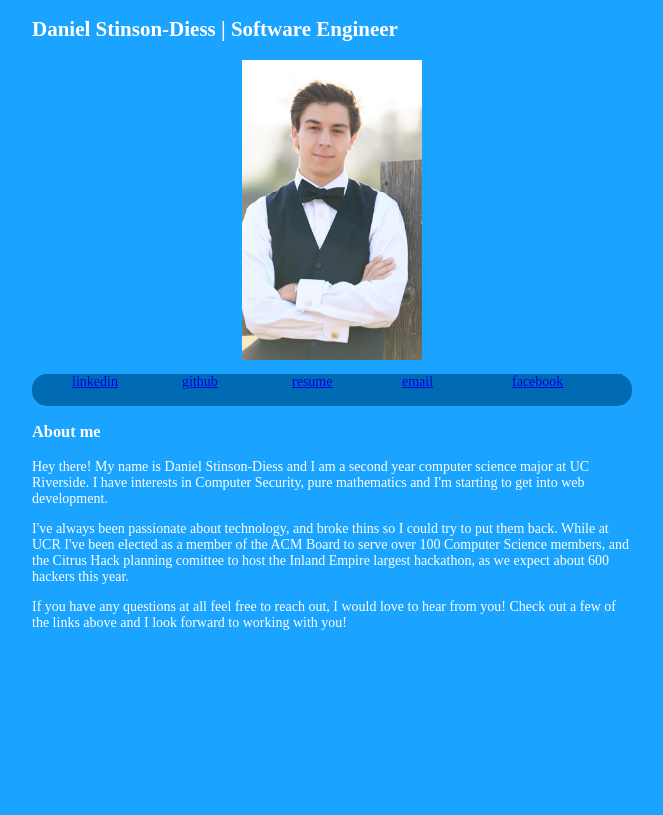
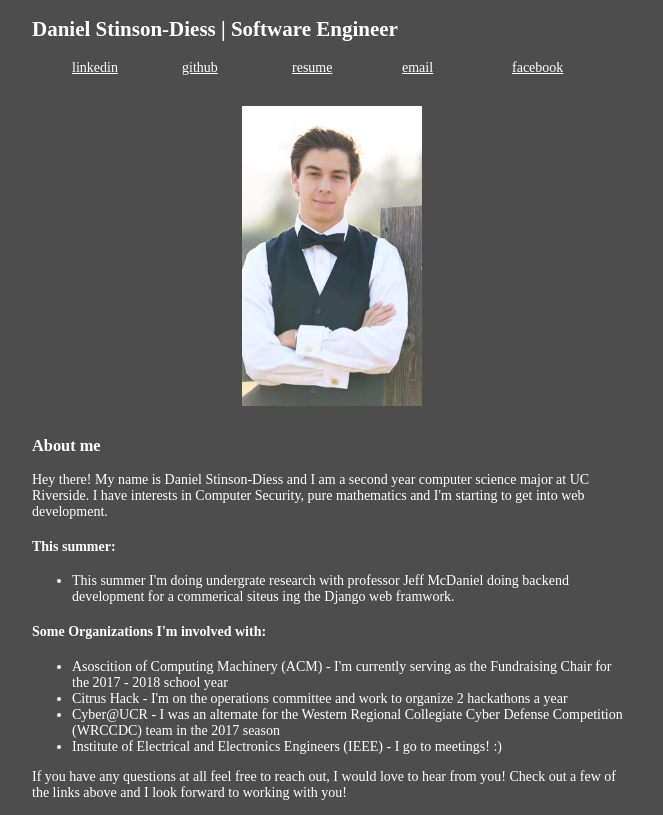
Before and after one commit to shellcromancer/shellcromancer.github.io, a plain HTML site: page index.html in a window 1280 px wide. Shown: the whole page, without its empty margins (308-971 px from the left). Drawn offline with Linux system fonts and the light colour scheme; a web font is replaced by a local one.

Commit message:
Edit content and style

```diff
--- a/css/main.css
+++ b/css/main.css
@@ -1,5 +1,5 @@
 body {
-	background-color: #1aa3ff;
+	background-color: #4d4d4d;
 	color: white;
 	text-decoration: none;
 	max-width: 600px;
@@ -24,7 +24,6 @@ body {
 .links {
 	display: flexbox;
 	margin: auto;
-	background-color: #006bb3;
 	border-radius: 15px;
 }
 
@@ -38,7 +37,7 @@ body {
 
 .links a {
 	display: block;
-	background-color: #006bb3;
+	color: white;
 
 }
 
@@ -46,3 +45,23 @@ a:hover {
 	color: black;
 
 }
+
+img {
+	margin: 30px;
+
+}
+
+@keyframes blink {
+  50% {
+    opacity: 0.0;
+  }
+}
+@-webkit-keyframes blink {
+  50% {
+    opacity: 0.0;
+  }
+}
+.blink {
+  animation: blink 1s step-start 0s infinite;
+  -webkite-animation: blink 1s step-start 0s infinite;
+}
--- a/index.html
+++ b/index.html
@@ -11,9 +11,7 @@
 
 <body>
 	<div class="content">
-		<h2> Daniel Stinson-Diess | Software Engineer </h2>
-
-		<img class="profile" src="assets/profile.jpg" alt="Photo of me" height="300px" />
+		<h2> Daniel Stinson-Diess | Software Engineer<span class="blink">&#9149;</span></h2>
 
 		<header>
 			<div class="links">
@@ -25,15 +23,27 @@
 					<li><a href="https://www.facebook.com/daniel.stinsondiess" target="_blank"> facebook </a></li>
 				</ul>
 				<br />
-				<br />
 			</div>
 		</header>
+
+		<img class="profile" src="assets/profile.jpg" alt="Photo of me" height="300px" />
 
 		<h3 class="center"> About me </h3>
 		<div>
 		<p> Hey there! My name is Daniel Stinson-Diess and I am a second year computer science major at UC Riverside.  I have interests in Computer Security, pure mathematics and I'm starting to get into web development. </p>
 
-		<p> I've always been passionate about technology, and broke thins so I could try to put them back.  While at UCR I've been elected as a member of the ACM Board to serve over 100 Computer Science members, and the Citrus Hack planning comittee to host the Inland Empire largest hackathon, as we expect about 600 hackers this year.</p>
+		<h4> This summer: </h4>
+		<ul>
+			<li> This summer I'm doing undergrate research with professor Jeff McDaniel doing backend development for a commerical siteus ing the Django web framwork. </li>
+		</ul>
+
+		<h4> Some Organizations I'm involved with: </h4>
+		<ul>
+			<li> Asoscition of Computing Machinery (ACM) - I'm currently serving as the Fundraising Chair for the 2017 - 2018 school year </li>
+			<li> Citrus Hack - I'm on the operations committee and work to organize 2 hackathons a year </li>
+			<li> Cyber@UCR - I was an alternate for the Western Regional Collegiate Cyber Defense Competition (WRCCDC) team in the 2017 season </li>
+			<li> Institute of Electrical and Electronics Engineers (IEEE) - I go to meetings! :) </li>
+		</ul>
 
 		<p> If you have any questions at all feel free to reach out, I would love to hear from you! Check out a few of the links above and I look forward to working with you! </p>
 		</div>
```
